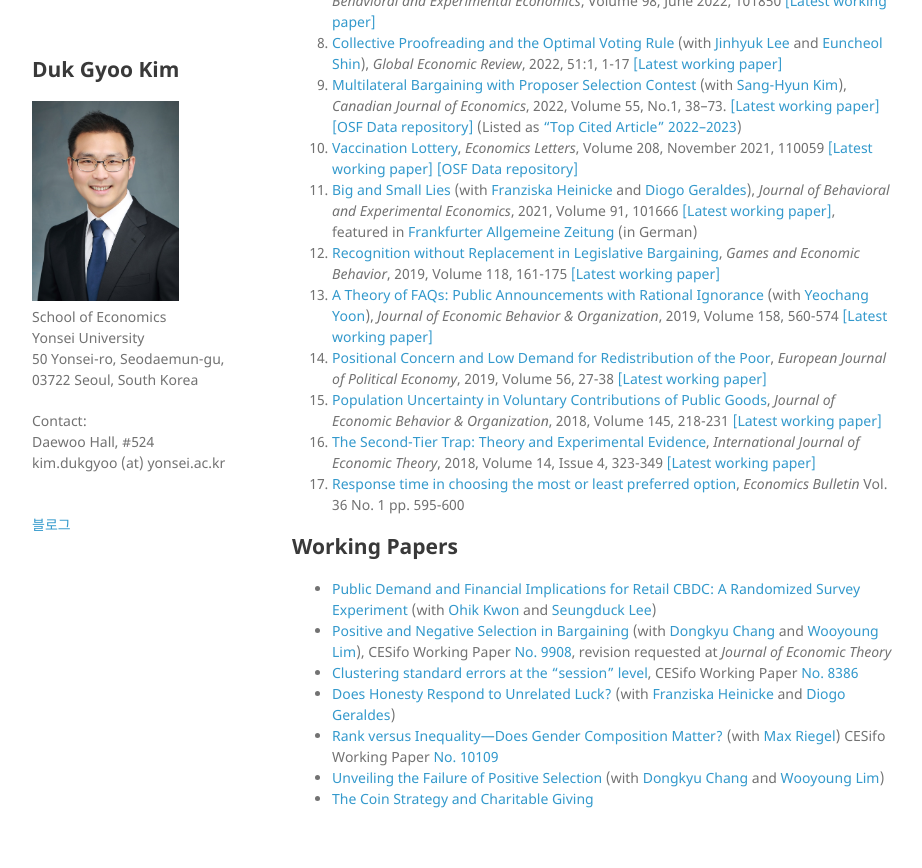
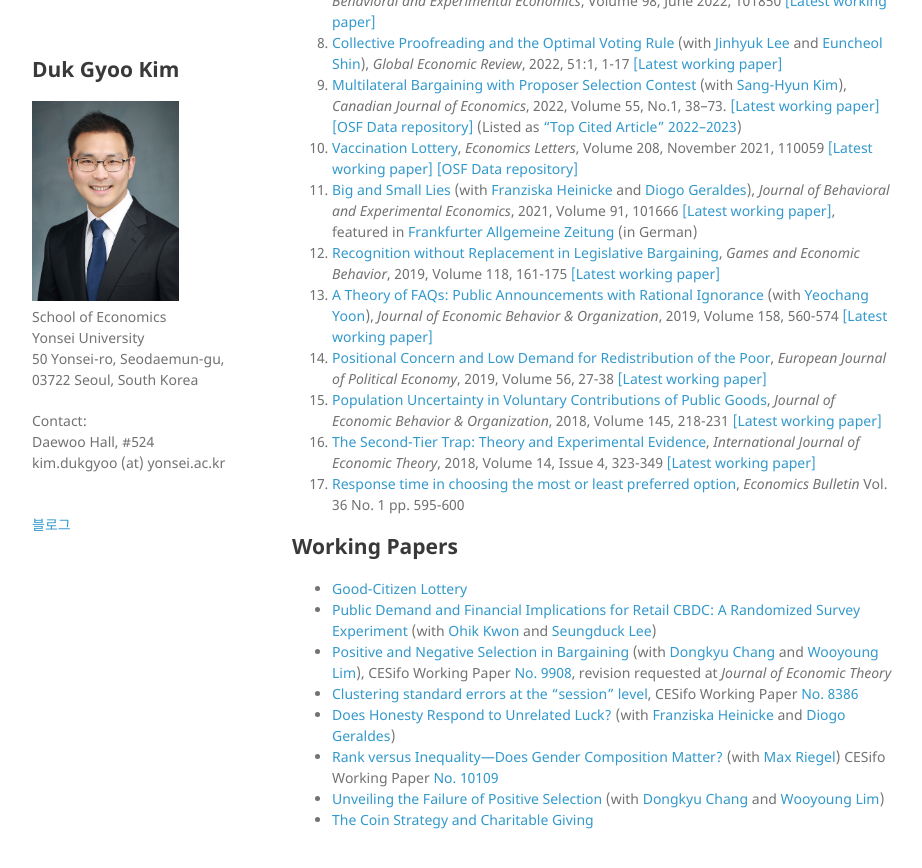
Before and after one commit to kimdukgyoo/kimdukgyoo.github.io, a Jekyll site: the page built from index.md, in a window 1280 px wide and 900 px high, scrolled down 652 px. Shown: the top 868 px of the window, without its empty margins (178-1100 px from the left). Built offline with Jekyll 4.4.1, drawn with Linux system fonts in a browser that asks for light colours; our own code applies the rules of GitHub Pages for plain Markdown files.

Commit message:
Update index.md

```diff
--- a/index.md
+++ b/index.md
@@ -38,6 +38,7 @@
 <!--6. Why Are the Poor Conservative? (with Paul Moon Sub Choi), _Korean Journal of Economics_, 2015, Vol.22(1), pp. 15-24-->
 
 ## Working Papers
+* <a href="https://kimdukgyoo.github.io/PDFfiles/CitizenLottery.pdf" target="_blank">Good-Citizen Lottery</a>
 * <a href="https://kimdukgyoo.github.io/PDFfiles/CBDCsurvey.pdf" target="_blank">Public Demand and Financial Implications for Retail CBDC: A Randomized Survey Experiment</a> (with <a href="https://www.researchgate.net/profile/Ohik-Kwon-3" target="_blank">Ohik Kwon</a> and <a href="https://sites.google.com/ucdavis.edu/seungduck-lee" target="_blank">Seungduck Lee</a>)
 * <a href="https://kimdukgyoo.github.io/PDFfiles/PositiveAndNegativeSelection.pdf" target="_blank"> Positive and Negative Selection in Bargaining</a> (with <a href="https://sites.google.com/site/dongkyuchang/" target="_blank">Dongkyu Chang</a> and <a href="http://wooyoung.people.ust.hk/" target="_blank">Wooyoung Lim</a>), CESifo Working Paper <a href="https://www.cesifo.org/en/publikationen/2022/working-paper/positive-and-negative-selection-bargaining-experiment" target="_blank">No. 9908</a>, revision requested at _Journal of Economic Theory_
 * <a href="https://kimdukgyoo.github.io/PDFfiles/ClusteringSEsession.pdf" target="_blank">Clustering standard errors at the "session" level</a>, CESifo Working Paper <a href="https://www.cesifo.org/DocDL/cesifo1_wp8386.pdf" target="_blank">No. 8386</a>
```
